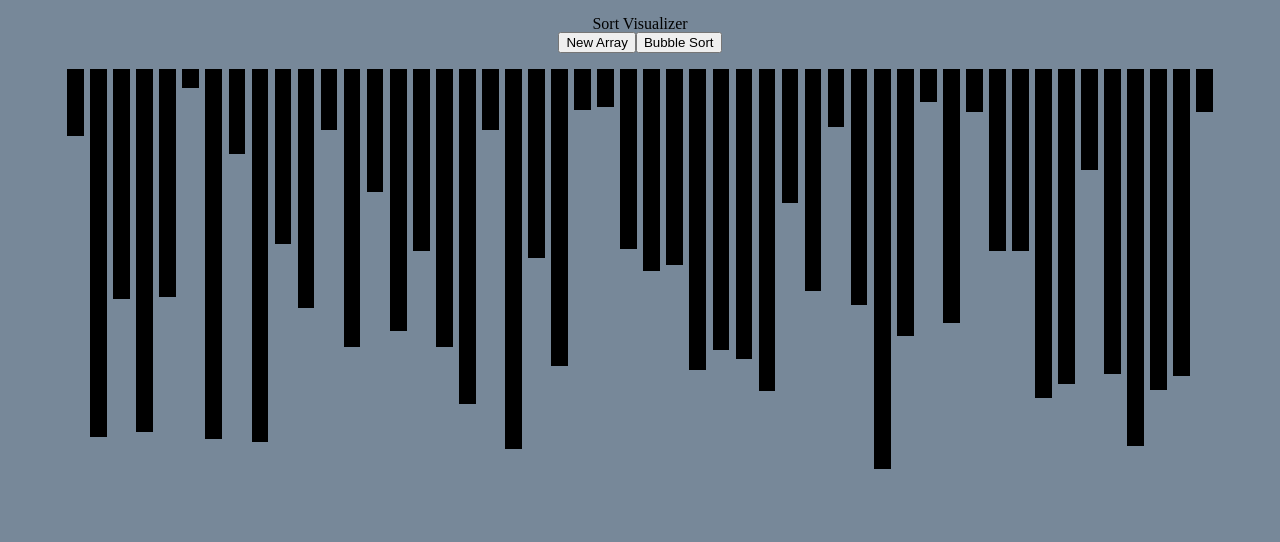
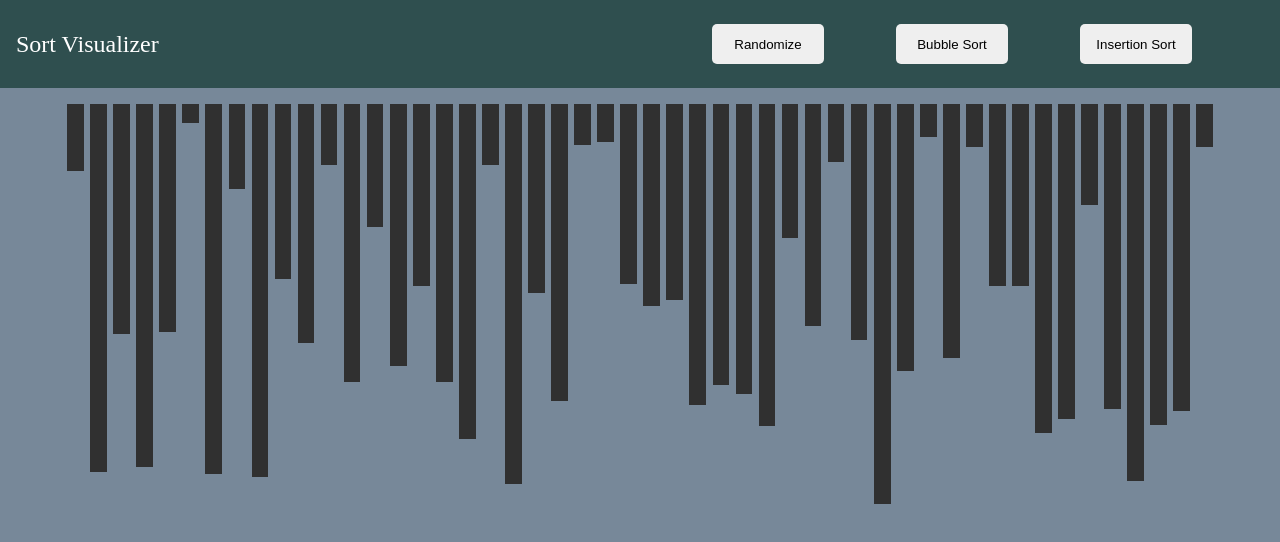
Before and after one commit to yenszen/sorting-algo-visualizer, a React (Create React App) app: page / in a window 1280 px wide. Shown: the top 542 px of the page. Built offline with nearby package versions, Linux system fonts and the light colour scheme.

Commit message:
completed insertion sort visualization

```diff
--- /dev/null
+++ b/src/algorithms/InsertionSort.js
@@ -0,0 +1,26 @@
+export function getInsertionSortAnimation(array) {
+  const animations = [];
+  const arrayClone = array.slice();
+  doInsertionSort(arrayClone, animations);
+  return animations;
+}
+
+function doInsertionSort(arr, animations) {
+  for (let i = 1; i < arr.length; i++) {
+    const key = arr[i];
+    // [currentIndex]
+    animations.push([i]);
+    let j = i - 1;
+
+    while (j >= 0 && key < arr[j]) {
+      // [prevIndex, prevHeight, currIndex]
+      animations.push([j, arr[j], j + 1]);
+      arr[j + 1] = arr[j];
+      j -= 1;
+    }
+
+    arr[j + 1] = key;
+    // [currentIndex, overwrittenHeight]
+    animations.push([j + 1, key]);
+  }
+}
--- a/src/components/App.css
+++ b/src/components/App.css
@@ -3,7 +3,40 @@
 }
 
 .menu {
-  margin: 1rem 0;
+  margin-bottom: 1rem;
+  padding: 1.5rem 1rem;
+  background-color: darkslategrey;
+  color: white;
+  display: flex;
+  flex-flow: row nowrap;
+  justify-content: space-between;
+  align-items: center;
+}
+
+.menu h1 {
+  font-size: x-large;
+}
+
+.menu div {
+  width: 50%;
+  display: flex;
+  justify-content: space-evenly;
+}
+
+.menu button {
+  height: 2.5rem;
+  width: 7rem;
+  border-radius: 5px;
+  border: 0;
+}
+
+button:focus {
+  outline: none;
+  box-shadow: none;
+}
+
+button:hover {
+  cursor: pointer;
 }
 
 .main {
@@ -16,5 +49,5 @@
 .bar {
   width: 1.5vw;
   margin: 0 0.25vw;
-  background-color: black;
+  background-color: #303030;
 }
--- a/src/components/Main.js
+++ b/src/components/Main.js
@@ -1,6 +1,7 @@
 import React, { useState, useEffect } from "react";
 import Menu from "./Menu";
 import { getBubbleSortAnimations } from "../algorithms/BubbleSort";
+import { getInsertionSortAnimation } from "../algorithms/InsertionSort";
 
 function Main() {
   const [array, setArray] = useState([]);
@@ -19,8 +20,10 @@ function Main() {
 
   // VARIABLES
   const ANIMATION_MS = 10;
-  const MAIN_COLOUR = "black";
-  const SWAP_COLOUR = "lightgreen";
+  const MAIN_COLOUR = "#303030";
+  const SWAP_COLOUR = "turquoise";
+  const OVERWRITE_COLOUR = "red";
+  const COMPARE_COLOUR = "gold";
 
   const bubbleSort = () => {
     const animations = getBubbleSortAnimations(array);
@@ -59,9 +62,51 @@ function Main() {
     }
   };
 
+  const insertionSort = () => {
+    const animations = getInsertionSortAnimation(array);
+    for (let i = 0; i < animations.length; i++) {
+      const bars = document.getElementsByClassName("bar");
+      if (animations[i].length === 3) {
+        const [barOneIndex, barOneHeight, barTwoIndex] = animations[i];
+        setTimeout(() => {
+          bars[barOneIndex].style.backgroundColor = SWAP_COLOUR;
+          bars[barTwoIndex].style.backgroundColor = COMPARE_COLOUR;
+        }, i * ANIMATION_MS);
+        setTimeout(() => {
+          bars[barTwoIndex].style.height = `${barOneHeight}px`;
+          bars[barTwoIndex].style.backgroundColor = SWAP_COLOUR;
+        }, i * ANIMATION_MS + ANIMATION_MS / 2);
+        setTimeout(() => {
+          bars[barOneIndex].style.backgroundColor = MAIN_COLOUR;
+          bars[barTwoIndex].style.backgroundColor = MAIN_COLOUR;
+        }, i * ANIMATION_MS + ANIMATION_MS / 1.5);
+      } else if (animations[i].length === 2) {
+        const [index, height] = animations[i];
+        setTimeout(() => {
+          bars[index].style.backgroundColor = OVERWRITE_COLOUR;
+        }, i * ANIMATION_MS);
+        setTimeout(() => {
+          bars[index].style.height = `${height}px`;
+        }, i * ANIMATION_MS + ANIMATION_MS / 2);
+        setTimeout(() => {
+          bars[index].style.backgroundColor = MAIN_COLOUR;
+        }, i * ANIMATION_MS + ANIMATION_MS / 1.5);
+      } else {
+        const [index] = animations[i];
+        setTimeout(() => {
+          bars[index].style.backgroundColor = COMPARE_COLOUR;
+        }, i * ANIMATION_MS);
+      }
+    }
+  };
+
   return (
     <React.Fragment>
-      <Menu generateArray={generateArray} bubbleSort={bubbleSort} />
+      <Menu
+        generateArray={generateArray}
+        bubbleSort={bubbleSort}
+        insertionSort={insertionSort}
+      />
       <div className="main">
         {array.map((value, index) => {
           return (
--- a/src/components/Menu.js
+++ b/src/components/Menu.js
@@ -1,11 +1,14 @@
 import React from "react";
 
-function Menu({ generateArray, bubbleSort }) {
+function Menu({ generateArray, bubbleSort, insertionSort }) {
   return (
     <div className="menu">
       <h1>Sort Visualizer</h1>
-      <button onClick={generateArray}>New Array</button>
-      <button onClick={bubbleSort}>Bubble Sort</button>
+      <div>
+        <button onClick={generateArray}>Randomize</button>
+        <button onClick={bubbleSort}>Bubble Sort</button>
+        <button onClick={insertionSort}>Insertion Sort</button>
+      </div>
     </div>
   );
 }
```
